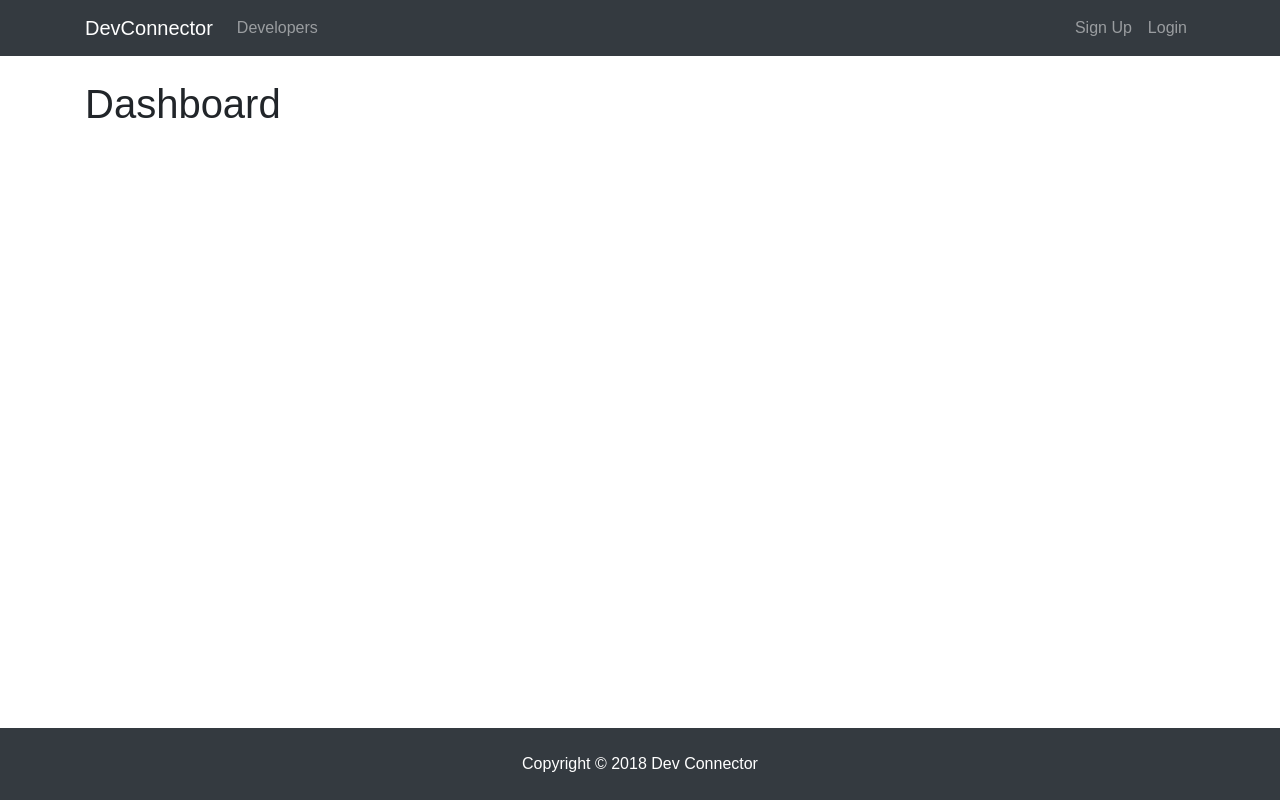
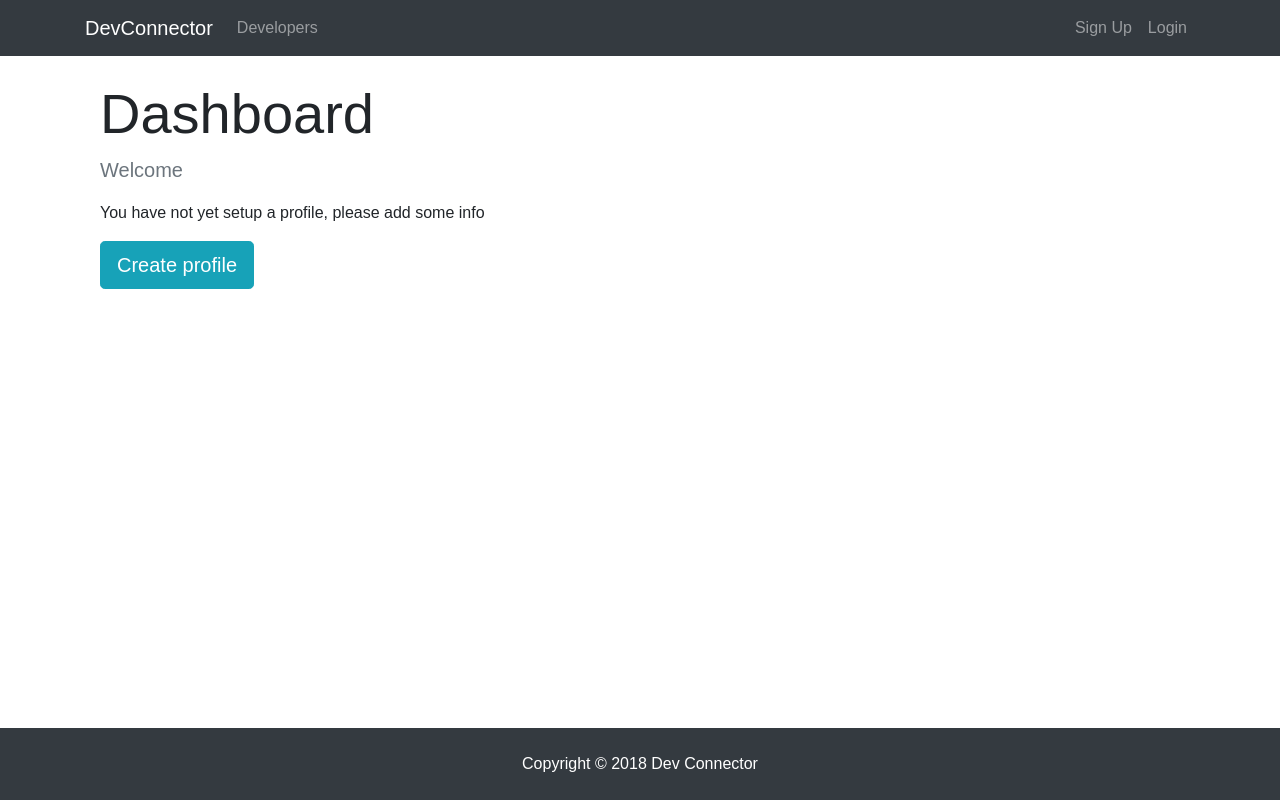
Before and after one commit to arestch/Dev-SocNetwork, a React (Create React App) app in the folder client/: page /dashboard in a window 1280 px wide. Built offline with nearby package versions, Linux system fonts and the light colour scheme; no server answers.

Commit message:
added spinner & some update for dashboard

```diff
--- a/client/src/App.css
+++ b/client/src/App.css
@@ -53,3 +53,54 @@ footer {
   bottom: 0;
   width: 100%;
 }
+
+.spinner {
+  margin: 100px auto 0;
+  width: 70px;
+  text-align: center;
+}
+
+.spinner > div {
+  width: 18px;
+  height: 18px;
+  background-color: #333;
+
+  border-radius: 100%;
+  display: inline-block;
+  -webkit-animation: sk-bouncedelay 1.4s infinite ease-in-out both;
+  animation: sk-bouncedelay 1.4s infinite ease-in-out both;
+}
+
+.spinner .bounce1 {
+  -webkit-animation-delay: -0.32s;
+  animation-delay: -0.32s;
+}
+
+.spinner .bounce2 {
+  -webkit-animation-delay: -0.16s;
+  animation-delay: -0.16s;
+}
+
+@-webkit-keyframes sk-bouncedelay {
+  0%,
+  80%,
+  100% {
+    -webkit-transform: scale(0);
+  }
+  40% {
+    -webkit-transform: scale(1);
+  }
+}
+
+@keyframes sk-bouncedelay {
+  0%,
+  80%,
+  100% {
+    -webkit-transform: scale(0);
+    transform: scale(0);
+  }
+  40% {
+    -webkit-transform: scale(1);
+    transform: scale(1);
+  }
+}
--- /dev/null
+++ b/client/src/components/common/spinner.js
@@ -0,0 +1,11 @@
+import React from "react";
+
+export default () => {
+  return (
+    <div className="spinner">
+      <div className="bounce1" />
+      <div className="bounce2" />
+      <div className="bounce3" />
+    </div>
+  );
+};
--- a/client/src/components/dashboard/Dashboard.js
+++ b/client/src/components/dashboard/Dashboard.js
@@ -2,21 +2,64 @@ import React, { Component } from "react";
 import { connect } from "react-redux";
 import PropTypes from "prop-types";
 import { getCurrentProfile } from "../../actions/profileActions";
+import Spinner from "../common/spinner";
+import { Link } from "react-router-dom";
 
 class Dashboard extends Component {
   componentDidMount() {
     this.props.getCurrentProfile();
   }
   render() {
+    const { user } = this.props.auth;
+    const { profile, loading } = this.props.profile;
+    let dashboardContent;
+
+    if (profile === null || loading) {
+      dashboardContent = <Spinner />;
+    } else {
+      // Check if logged in user has profile data
+      if (Object.keys(profile).length > 0) {
+        dashboardContent = <h4>TODO: DISPALY PROFILE</h4>;
+      } else {
+        // User is logged but has no profile
+        dashboardContent = (
+          <div>
+            <p className="lead text-muted">Welcome {user.name}</p>
+            <p>You have not yet setup a profile, please add some info</p>
+            <Link to="/create-profile" className="btn btn-lg btn-info">
+              Create profile
+            </Link>
+          </div>
+        );
+      }
+    }
     return (
-      <div>
-        <h1> Dashboard </h1>
+      <div className="dashboard">
+        <div className="container">
+          <div className="row">
+            <div className="col-md-12">
+              <h1 className="display-4">Dashboard</h1>
+              {dashboardContent}
+            </div>
+          </div>
+        </div>
       </div>
     );
   }
 }
 
+Dashboard.propTypes = {
+  getCurrentProfile: PropTypes.func.isRequired,
+  auth: PropTypes.object.isRequired,
+  profile: PropTypes.object.isRequired
+};
+
+const mapStateToProps = state => ({
+  profile: state.profile,
+  auth: state.auth
+});
+
 export default connect(
-  null,
+  mapStateToProps,
   { getCurrentProfile }
 )(Dashboard);
```
